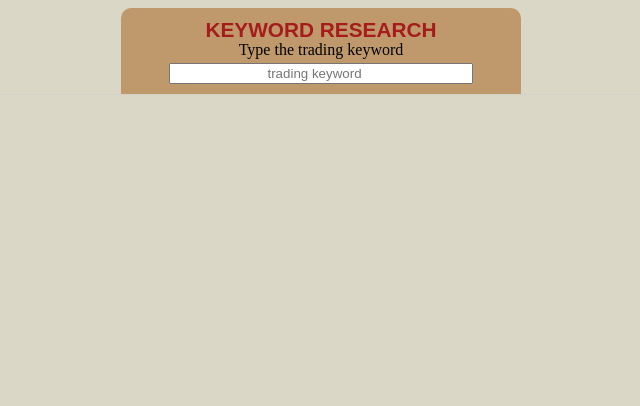
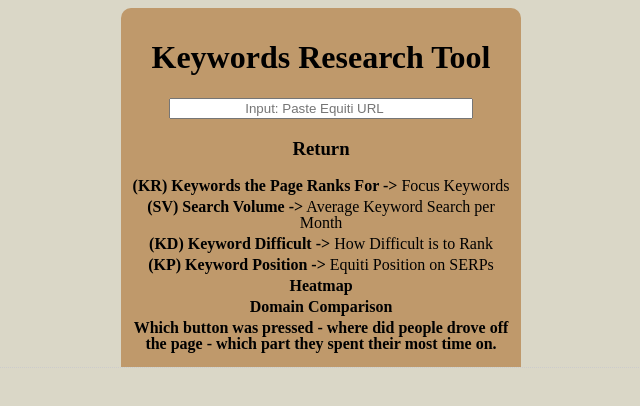
Before and after one commit to fcmercuri/API_Request_JSON, a plain HTML site: page index.html in a window 1280 px wide. Shown: the whole page, without its empty margins (319-959 px from the left). Drawn offline with Linux system fonts and the light colour scheme; files whose address does not match are found by name.

Commit message:
Update index.html

```diff
--- a/index.html
+++ b/index.html
@@ -7,9 +7,17 @@
 </head>
 <body>
 <div id="searcharea">
-	<label for="search">Keyword Research</label>
-	<p>Type the trading keyword</p>
-	<input type="search" name="search" id="search" placeholder="trading keyword" />
+	<h1>Keywords Research Tool</h1>
+	<input type="search" name="search" id="search" placeholder="Input: Paste Equiti URL" />
+	<h3>Return</h3>
+	<p><strong>(KR) Keywords the Page Ranks For -></strong> Focus Keywords</p>
+	<p><strong>(SV) Search Volume -></strong> Average Keyword Search per Month</p>
+	<p><strong>(KD) Keyword Difficult -></strong> How Difficult is to Rank</p>
+	<p><strong>(KP) Keyword Position -></strong> Equiti Position on SERPs</p>
+	<p><strong>Heatmap</strong></p>
+	<p><strong>Domain Comparison</strong></p>
+	<p><strong>Which button was pressed - where did people drove off the page - which part they spent their most time on.</strong></p>
+
 </div>
 <div id="update"></div>
 <script src="/Users/Francesco.Mercuri/OneDrive - Equiti Group Limited/Desktop/API request/ajax/jquery.js"></script>
```
